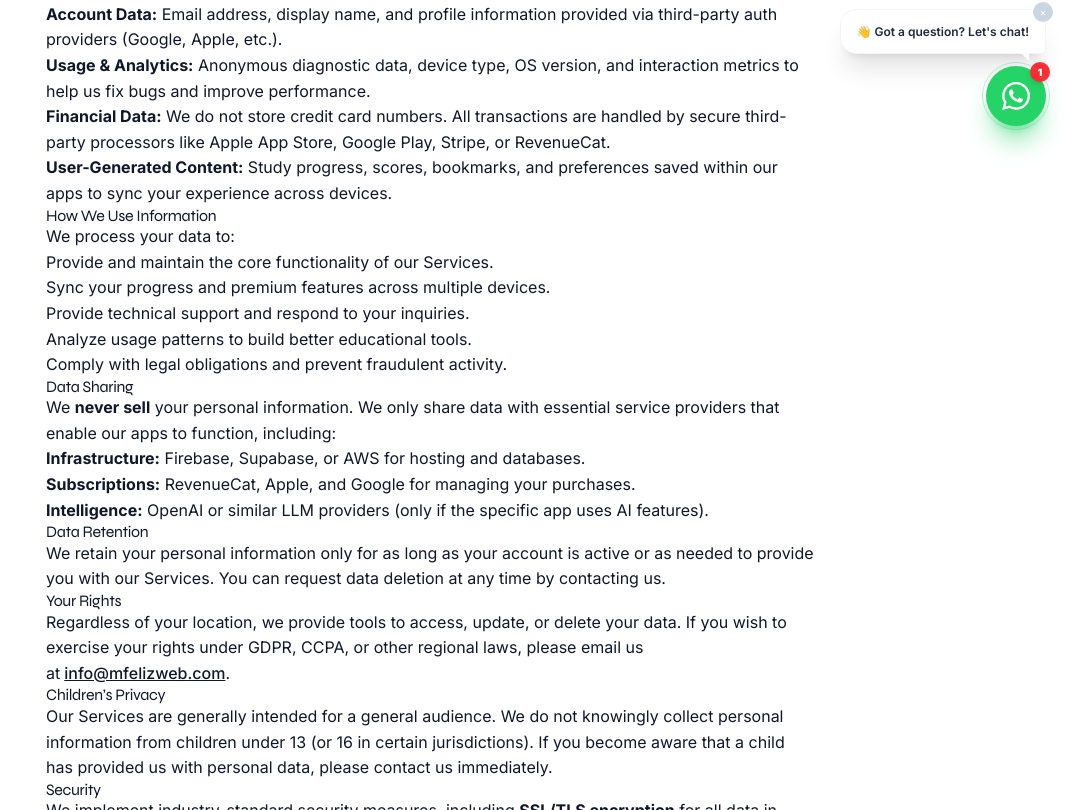
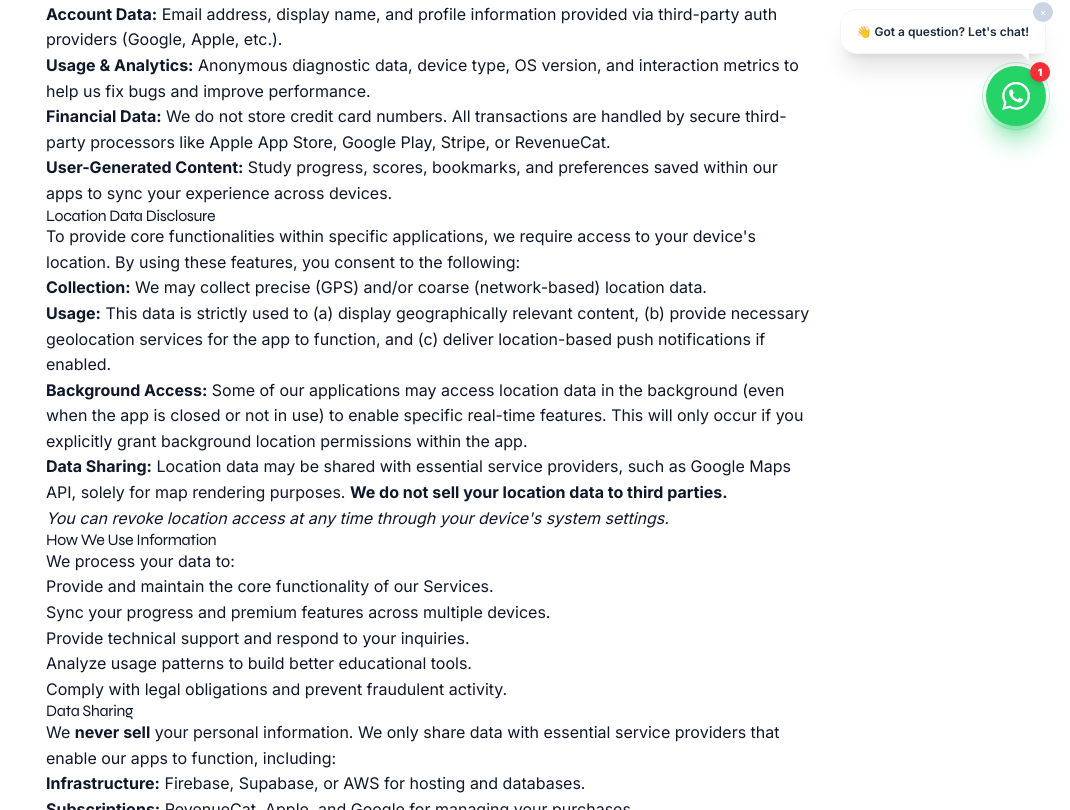
Before and after one commit to mfelizweb/mfelizweb, a Next.js app: page /privacy in a window 1280 px wide. Shown: the part 650-1460 px from the top of the page, without its empty margins (210-1280 px from the left). Built offline with nearby package versions, Linux system fonts and the light colour scheme.

Commit message:
docs(legal): add location data disclosure for Google Play compliance

```diff
--- a/src/app/privacy/page.tsx
+++ b/src/app/privacy/page.tsx
@@ -10,13 +10,14 @@
   robots: { index: true, follow: true },
 };
 
-const LAST_UPDATED = "March 10, 2026";
+const LAST_UPDATED = "April 30, 2026";
 const SUPPORT_EMAIL = "info@mfelizweb.com";
 const BRAND_NAME = "mfelizweb";
 
 export default function PrivacyPage() {
   const sections = [
     { id: "information-we-collect", label: "Information We Collect" },
+    { id: "location-data", label: "Location Data Disclosure" }, // <-- Nuevo item en navegación
     { id: "how-we-use-information", label: "How We Use Information" },
     { id: "data-sharing", label: "Data Sharing" },
     { id: "data-retention", label: "Data Retention" },
@@ -79,6 +80,30 @@
               our apps to sync your experience across devices.
             </li>
           </ul>
+
+          {/* NUEVA SECCIÓN: Location Data Disclosure */}
+          <h2 id="location-data">Location Data Disclosure</h2>
+          <p>
+            To provide core functionalities within specific applications, we require access to your device's location. By using these features, you consent to the following:
+          </p>
+          <ul>
+            <li>
+              <strong>Collection:</strong> We may collect precise (GPS) and/or coarse (network-based) location data.
+            </li>
+            <li>
+              <strong>Usage:</strong> This data is strictly used to (a) display geographically relevant content, (b) provide necessary geolocation services for the app to function, and (c) deliver location-based push notifications if enabled.
+            </li>
+            <li>
+              <strong>Background Access:</strong> Some of our applications may access location data in the background (even when the app is closed or not in use) to enable specific real-time features. This will only occur if you explicitly grant background location permissions within the app.
+            </li>
+            <li>
+              <strong>Data Sharing:</strong> Location data may be shared with essential service providers, such as Google Maps API, solely for map rendering purposes. <strong>We do not sell your location data to third parties.</strong>
+            </li>
+          </ul>
+          <p>
+            <em>You can revoke location access at any time through your device's system settings.</em>
+          </p>
+          {/* FIN NUEVA SECCIÓN */}
 
           <h2 id="how-we-use-information">How We Use Information</h2>
           <p>We process your data to:</p>
```
